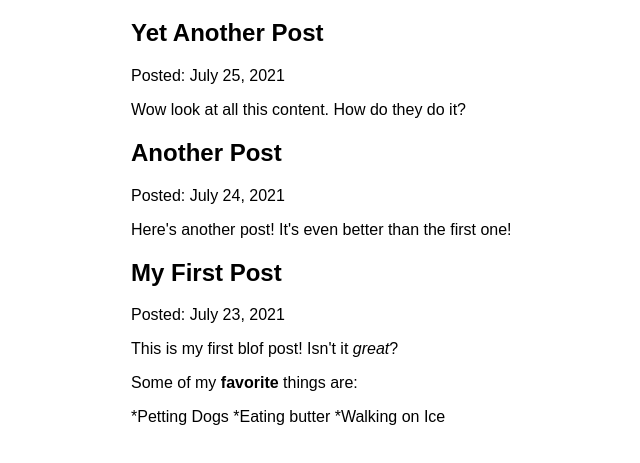
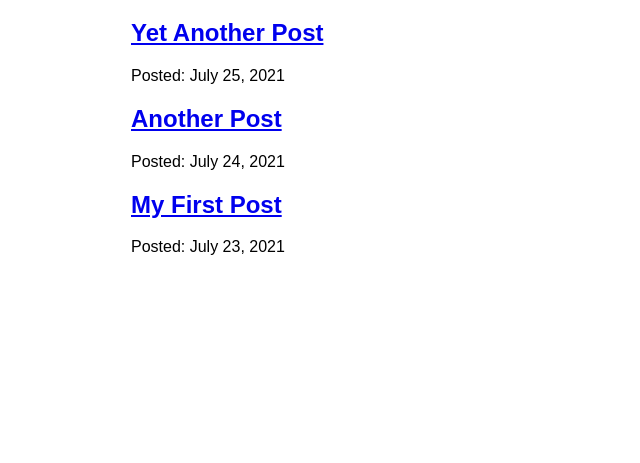
Before and after one commit to jayp97/my-first-gatsby-site, a Gatsby site: page /blog in a window 1280 px wide. Shown: the part 157-620 px from the top of the page, without its empty margins (259-899 px from the left). Built offline with nearby package versions, Linux system fonts and the light colour scheme; Gatsby itself is replaced by a stand-in of ours.

Commit message:
Finised Gatsby tutorial part 6

```diff
--- a/blog/post-1.mdx
+++ b/blog/post-1.mdx
@@ -7,6 +7,7 @@ This is my first blof post! Isn't it _great_?
 
 Some of my **favorite** things are:
 
-*Petting Dogs
-*Eating butter
-\*Walking on Ice
+- Petting Dogs
+- Eating butter
+  - on bread
+- Walking on Ice
--- a/src/pages/blog.js
+++ b/src/pages/blog/index.js
@@ -1,6 +1,6 @@
 import React from "react";
-import Layout from "../components/layout";
-import { graphql } from "gatsby";
+import Layout from "../../components/layout";
+import { Link, graphql } from "gatsby";
 import { MDXRenderer } from "gatsby-plugin-mdx";
 
 const BlogPage = ({ data }) => {
@@ -9,9 +9,10 @@ const BlogPage = ({ data }) => {
       {data.allMdx.nodes.map((node) => {
         return (
           <article key={node.id}>
-            <h2>{node.frontmatter.title}</h2>
+            <h2>
+              <Link to={`/blog/${node.slug}`}>{node.frontmatter.title}</Link>
+            </h2>
             <p>Posted: {node.frontmatter.date}</p>
-            <MDXRenderer>{node.body}</MDXRenderer>
           </article>
         );
       })}
@@ -28,7 +29,7 @@ export const query = graphql`
           title
         }
         id
-        body
+        slug
       }
     }
   }
```
Also changed, not shown: src/pages/blog/{mdx.slug}.js (added, +27 -0 lines).
